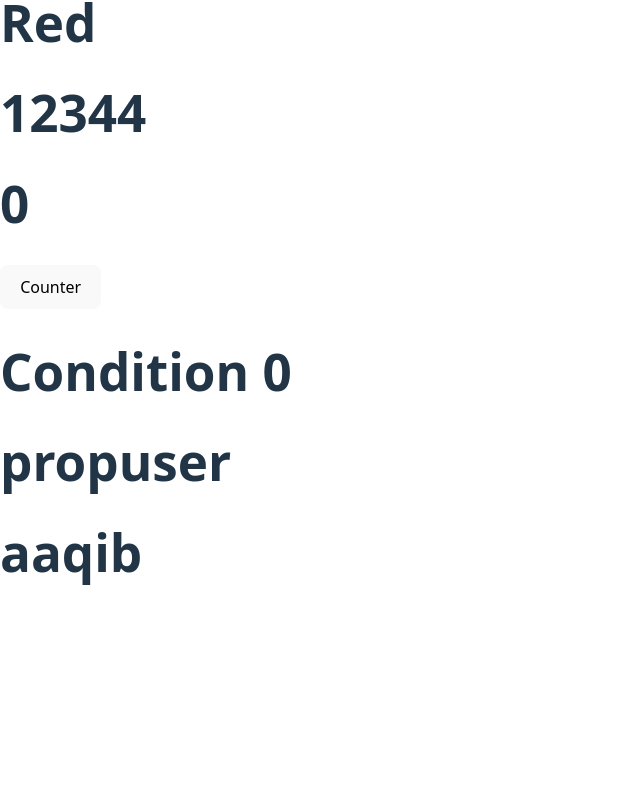
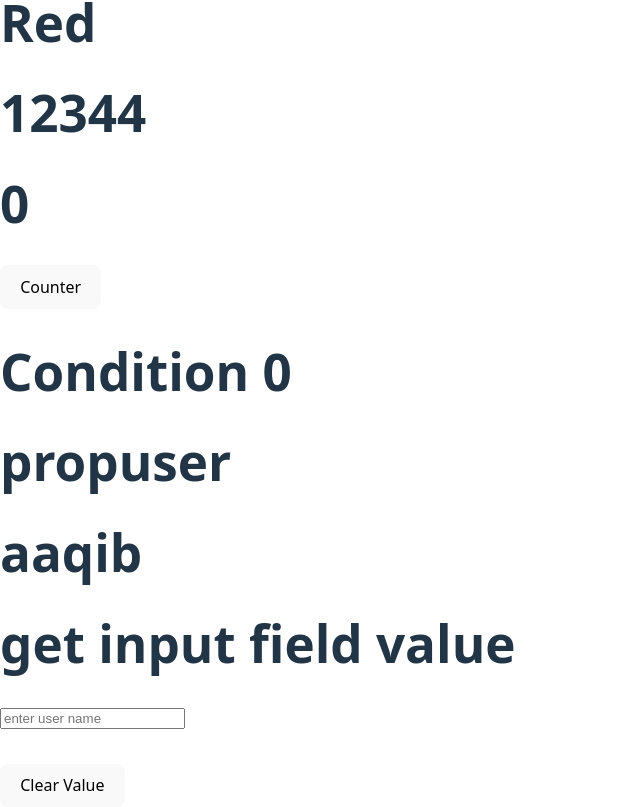
Before and after one commit to Aaqib-Ahmed-Khan/React.js_Practice, a React (Vite) app in the folder my-vite-app/: page / in a window 1280 px wide. Shown: the part 999-1806 px from the top of the page, without its empty margins (0-640 px from the left). Before the commit the page ends 1614 px from the top, so only its background shows below. Built offline with nearby package versions, Linux system fonts and the light colour scheme.

Commit message:
getinputfieldvalue

```diff
--- a/my-vite-app/src/App.jsx
+++ b/my-vite-app/src/App.jsx
@@ -5,6 +5,7 @@ import Hidingcomp from "./Hidingcom";
 import Login, { Profile, Settings, Userkey } from "./userComponent";
 import Multiplecondition from "./Mutiplecondition";
 import Propuser from "./Propuser";
+import Get_input_fieldvalue from "./Get_input_fieldvalue.";
 function App() {
   const [display, setDisplay] = useState(true);
   const [fruit, setFruit] = useState("apple");
@@ -31,6 +32,7 @@ function App() {
       <Multiplecondition></Multiplecondition>
     <h1>propuser</h1>
     <Propuser name="aaqib"/>
+    <Get_input_fieldvalue></Get_input_fieldvalue>
     </div>
   );
 }
--- /dev/null
+++ b/my-vite-app/src/Get_input_fieldvalue..jsx
@@ -0,0 +1,18 @@
+import { useState } from "react";
+
+function Get_input_fieldvalue(){
+    const [val,setVal]=useState("")
+    return(
+        <div><h1>
+            get input field value
+            </h1>
+            <input type="text" onChange={(event)=>setVal(event.target.value)} placeholder="enter user name"></input>
+          <h1>{val}</h1>
+          <button onClick={()=>setVal("")}>Clear Value</button>
+
+            </div>
+
+
+)
+}
+export default Get_input_fieldvalue;
```
